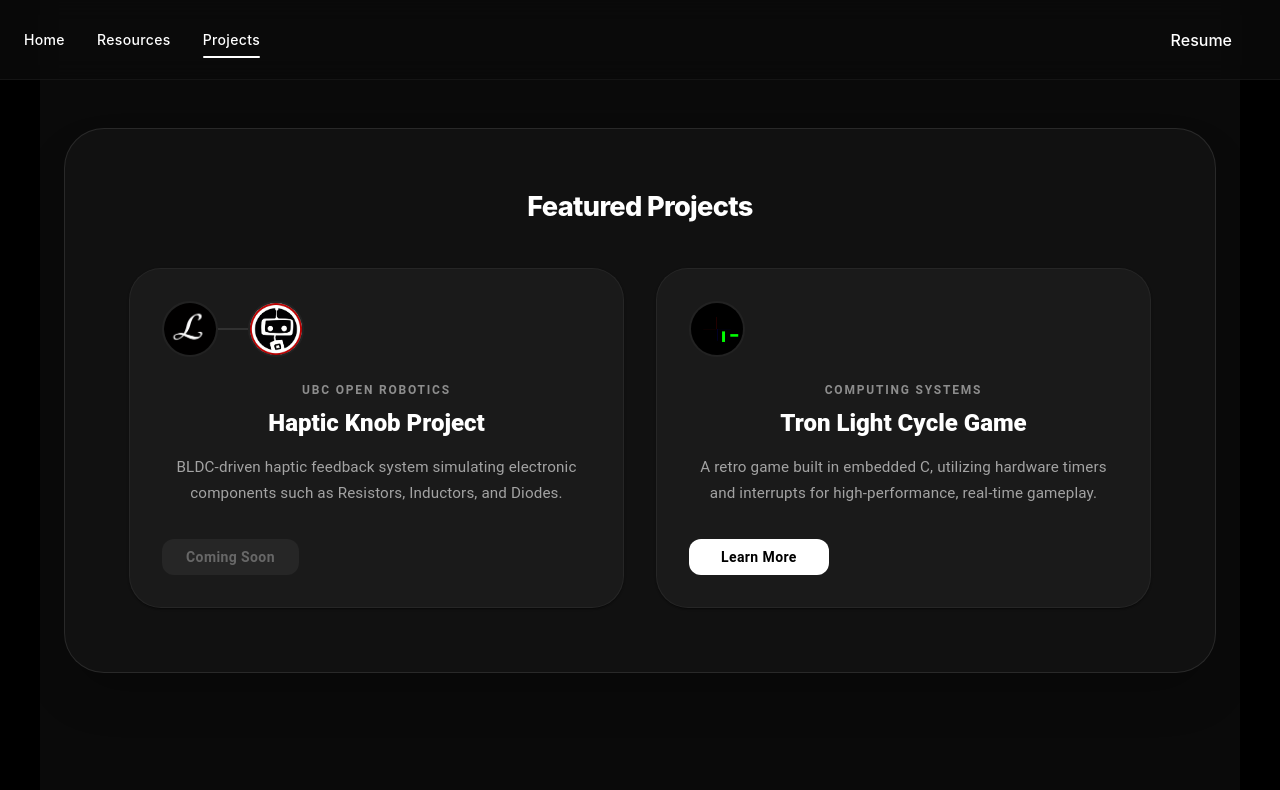
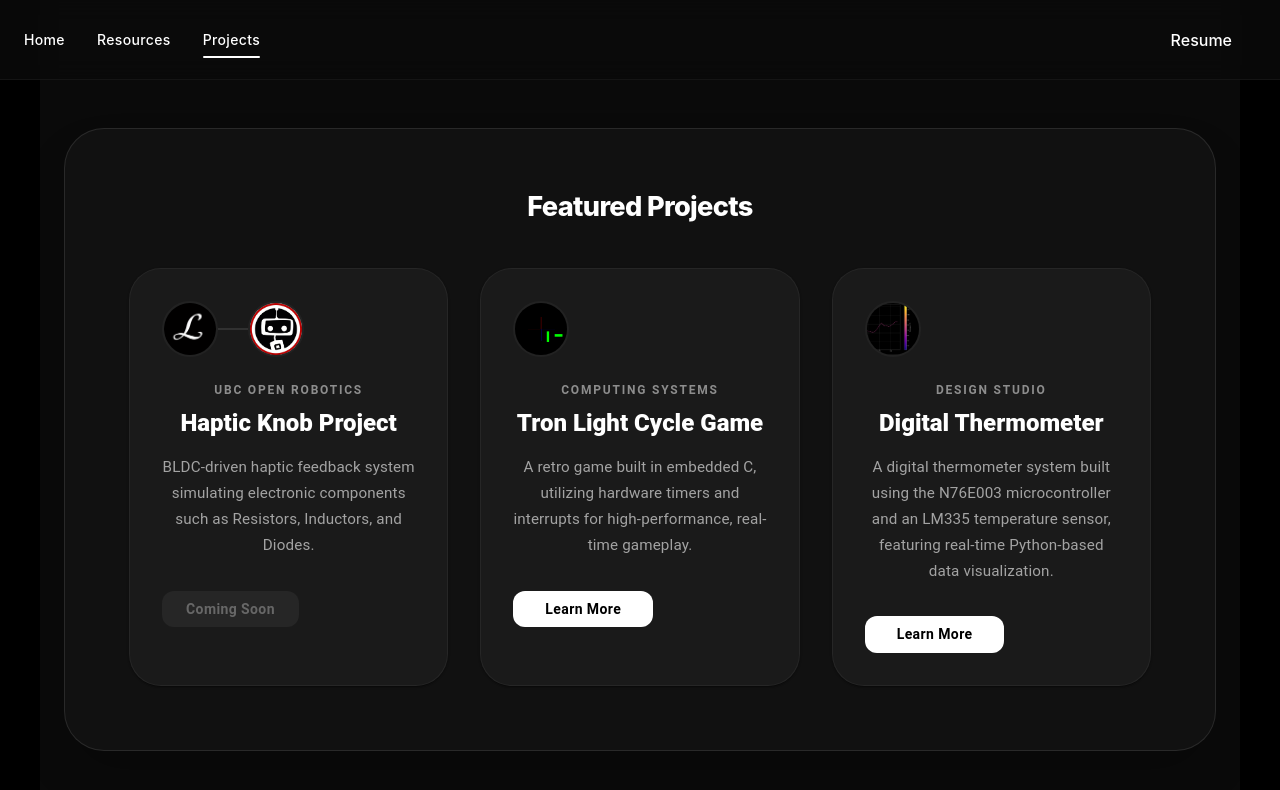
Before and after one commit to ttrieu2025/personal-website, a React (Vite) app: page /projects in a window 1280 px wide. Shown: the top 790 px of the page. Built offline with nearby package versions, Linux system fonts and the light colour scheme.

Commit message:
fix: Add new project

```diff
--- a/src/Pages/Projects.jsx
+++ b/src/Pages/Projects.jsx
@@ -126,6 +126,58 @@ function Projects() {
               </Button>
             </CardActions>
           </Card>
+          <Card
+            sx={{
+              flex: 1,
+              backgroundColor: '#1a1a1a',
+              border: '1px solid rgba(255, 255, 255, 0.05)',
+              borderRadius: '2rem',
+              transition: 'all 0.4s ease',
+              '&:hover': {
+                transform: 'translateY(-10px)',
+                borderColor: 'rgba(255, 255, 255, 0.2)',
+                boxShadow: '0 20px 40px rgba(0,0,0,0.4)'
+              }
+            }}
+          >
+            <CardContent sx={{ p: 4 }}>
+              <Box mb={3}>
+                <Avatar src="/Thermometer.jpg" sx={{ width: 56, height: 56, border: '2px solid #222' }} />
+              </Box>
+
+              <Typography sx={{ color: 'rgba(255,255,255,0.5)', fontSize: 12, fontWeight: 700, textTransform: 'uppercase', letterSpacing: '0.15em', mb: 1 }}>
+              Design Studio
+              </Typography>
+              <Typography variant="h5" sx={{ color: '#ffffff', fontWeight: 800, mb: 2, tracking: '-0.02em' }}>
+              Digital Thermometer
+              </Typography>
+              <Typography sx={{ color: 'rgba(255,255,255,0.6)', lineHeight: 1.7, fontSize: '0.95rem' }}>
+              A digital thermometer system built using the N76E003 microcontroller and an LM335 temperature sensor, featuring real-time Python-based data visualization.              </Typography>
+            </CardContent>
+            <CardActions sx={{ p: 4, pt: 0 }}>
+              <Button
+                target="_blank"
+                size="medium"
+                sx={{
+                  color: '#000000',
+                  backgroundColor: '#ffffff',
+                  textTransform: 'none',
+                  fontWeight: 700,
+                  px: 4,
+                  borderRadius: '12px',
+                  '&:hover': {
+                    backgroundColor: 'rgba(255,255,255,0.8)',
+                  }
+                }}
+              >
+                Learn More
+              </Button>
+            </CardActions>
+          </Card>
+
+
+
+
 
         </Stack>
       </div>
--- a/src/Pages/Resources.jsx
+++ b/src/Pages/Resources.jsx
@@ -104,7 +104,7 @@ function Resources() {
               </p>
             ) : (
               <p className="text-gray-500 text-sm italic opacity-70">
-                Note: If the PDF doesn't load, try refreshing or checking your browser's PDF settings.
+                  Note: If the PDF doesn't load, try refreshing or checking your browser's PDF settings.
               </p>
             )}
           </div>
```
Also changed, not shown: public/Thermometer.jpg (added).
